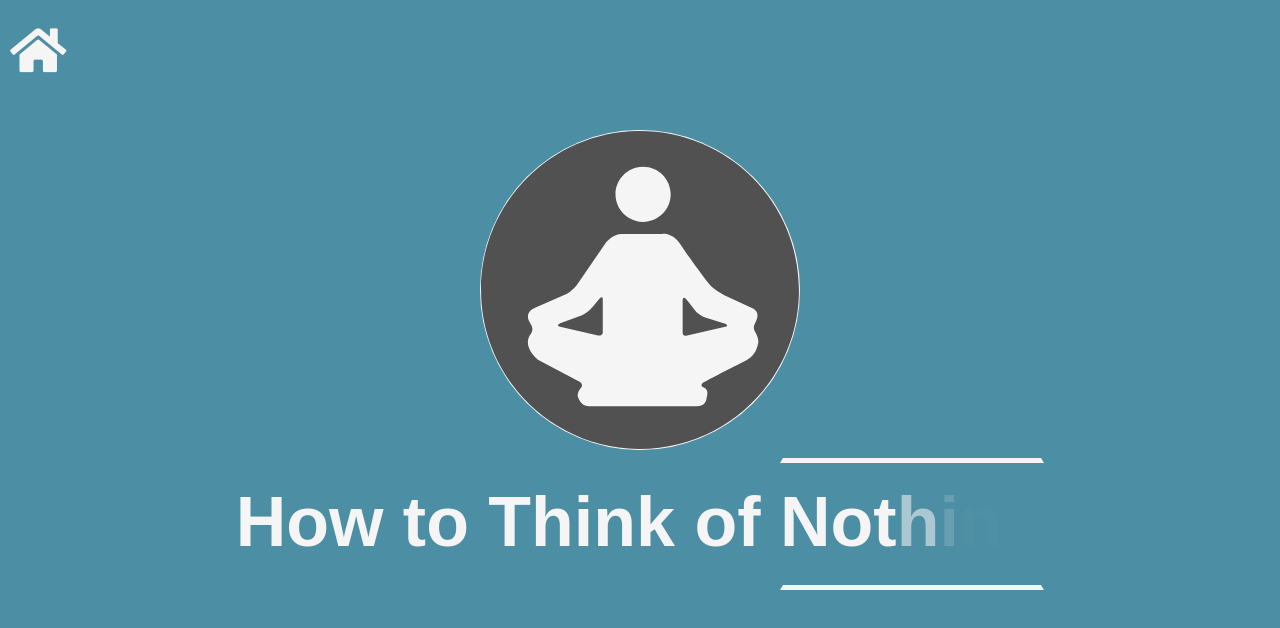
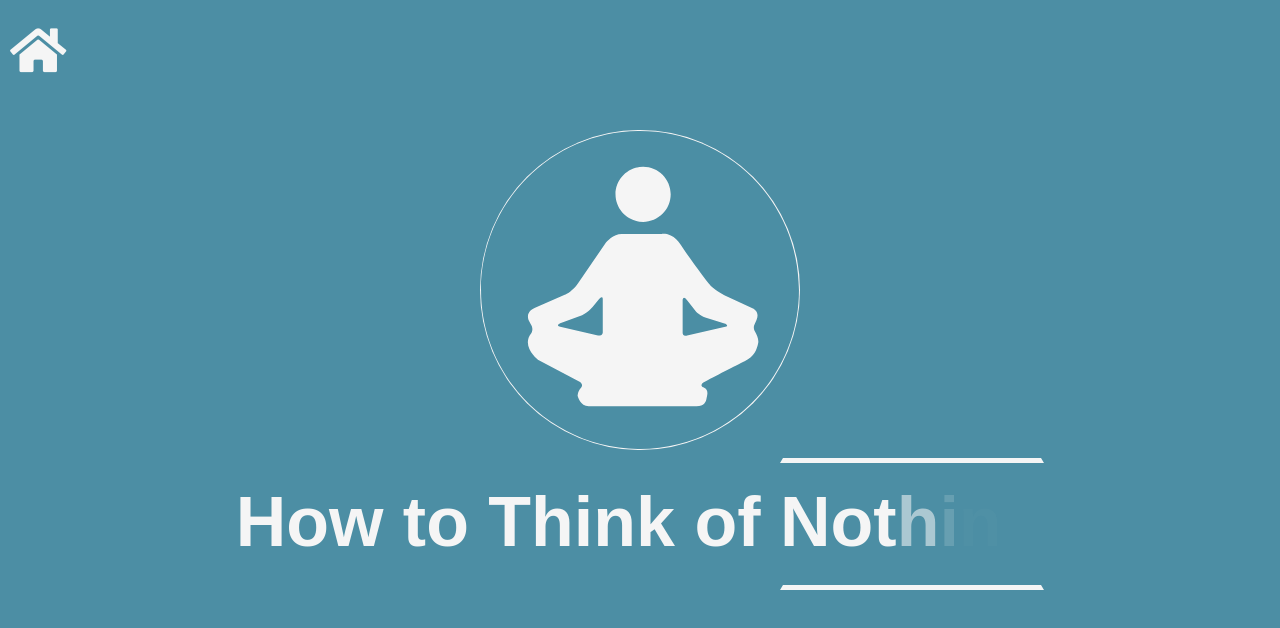
Before and after one commit to Robp773/HTTAN-site, a website: page public/pages/instructions.html in a window 1280 px wide. Drawn offline with nearby package versions, Linux system fonts and the light colour scheme.

Commit message:
changed yoga svg to white fill

```diff
--- a/public/pages/instructions.html
+++ b/public/pages/instructions.html
@@ -36,7 +36,7 @@
     <div class="steps-intro">
 
         <div class="steps-intro__initial-content">
-            <img class="steps-intro__logo" src="../img/yoga.svg" />
+            <img class="steps-intro__logo" src="../img/yoga.white.svg" />
 
             <h1 class="steps-intro__primary-header">How to Think of
 
```
